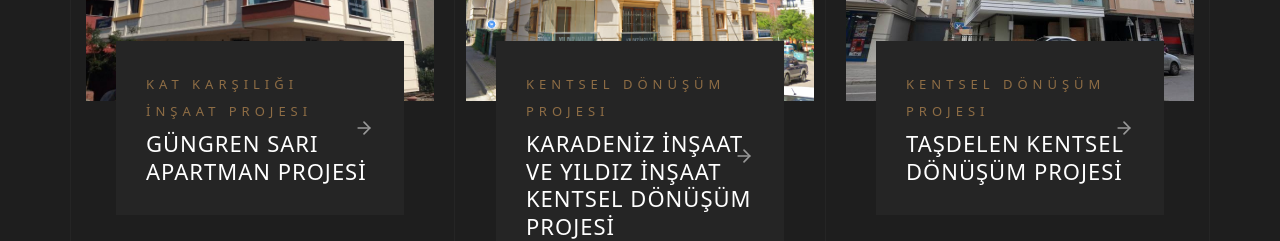
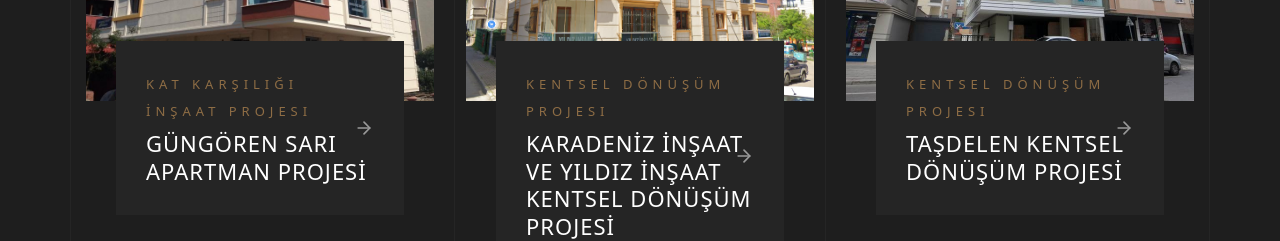
Before and after one commit to fenerinkrasici-a11y/RealEstateWebSite, a Next.js app: page / in a window 1280 px wide. Shown: the part 5320-5561 px from the top of the page. Built offline with nearby package versions, Linux system fonts and the light colour scheme.

Commit message:
Update projects.ts

```diff
--- a/src/data/projects.ts
+++ b/src/data/projects.ts
@@ -46,7 +46,7 @@ details:
     ],
   },
   {
-    slug: "eksiogl-evleri",
+    slug: "eksioglu-evleri",
     title: "EKŞİOĞLU EVLERİ",
     location: "İstanbul, Türkiye",
     client: "2022",
@@ -104,7 +104,7 @@ details:
   },
   {
     slug: "gungoren-sari-apartman",
-    title: "GÜNGREN SARI APARTMAN PROJESİ",
+    title: "GÜNGÖREN SARI APARTMAN PROJESİ",
     location: "İstanbul, Türkiye",
     client: "2018",
     type: "Kat Karşılığı İnşaat Projesi",
```
